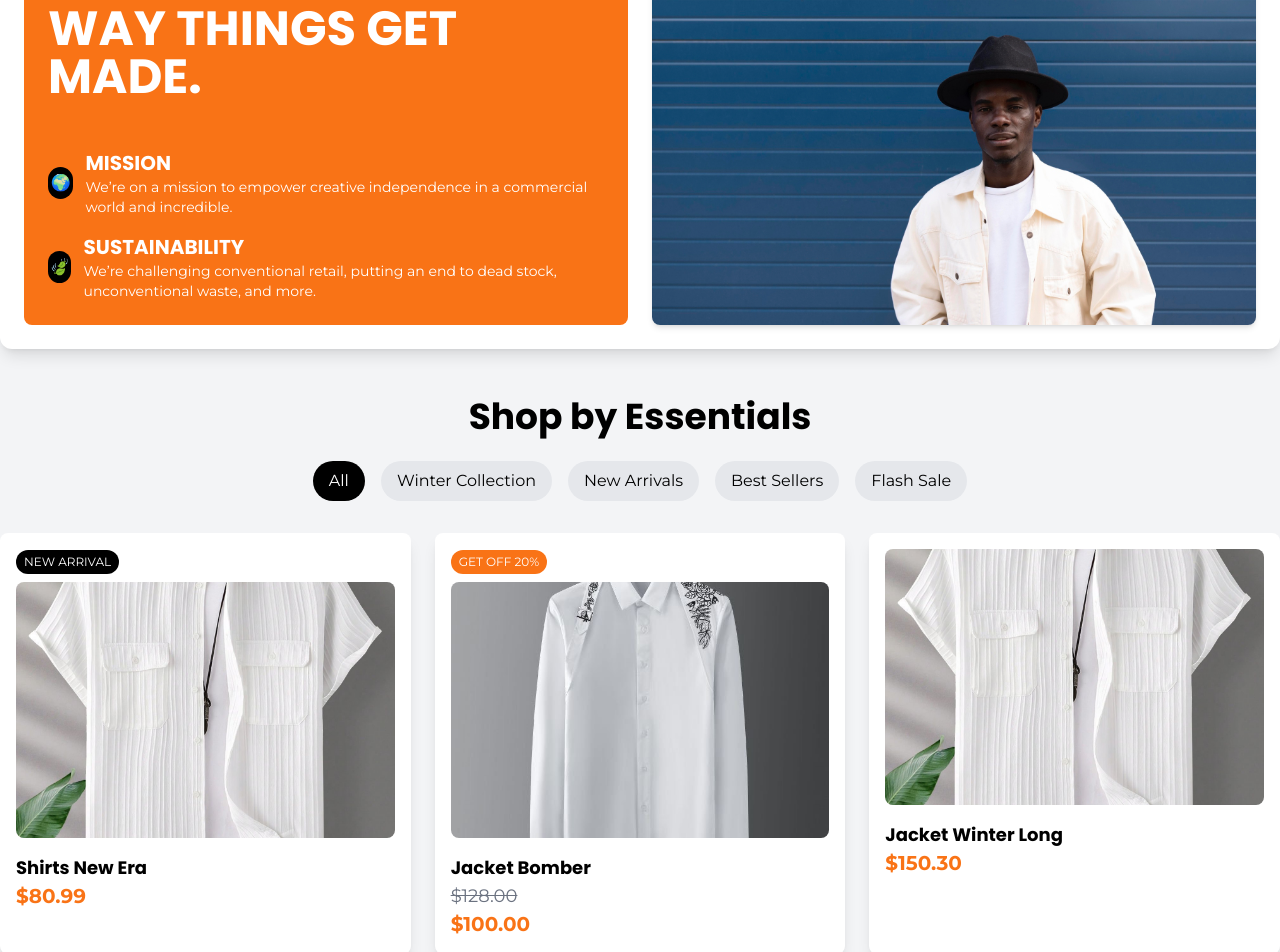
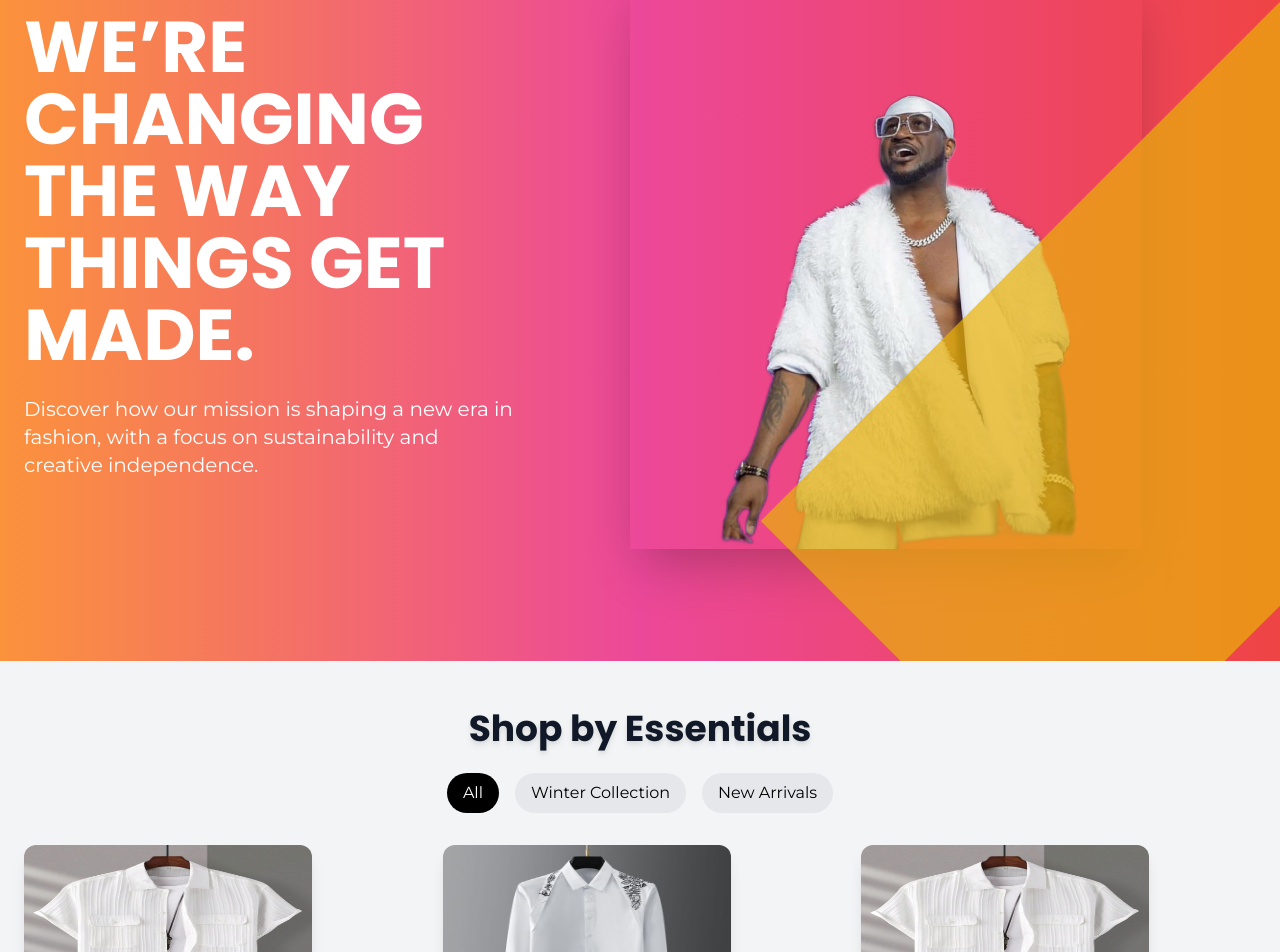
Before and after one commit to lokytech5/mucluxury-app, a Next.js app: page /product in a window 1280 px wide. Shown: the part 139-1091 px from the top of the page. Built offline with nearby package versions, Linux system fonts and the light colour scheme.

Commit message:
design product hero page

```diff
--- a/app/components/Drawer.tsx
+++ b/app/components/Drawer.tsx
@@ -6,7 +6,7 @@ const Drawer = () => {
     <label htmlFor="my-drawer-3" aria-label="close sidebar" className="drawer-overlay"></label>
     <ul className="menu p-4 w-80 min-h-full bg-base-200 text-base-content flex flex-col justify-center items-center space-y-4 no-underline rounded-box">
       <li className="text-center">
-        <a className="cursor-pointer">Home</a>
+        <a href="/" className="cursor-pointer">Home</a>
       </li>
       <li className="text-center">
 
--- a/app/product/page.tsx
+++ b/app/product/page.tsx
@@ -1,72 +1,90 @@
 import React from 'react';
+import ProductCard from '../components/ProductCard';
+
+const products = [
+  { id: 1, name: 'Shirts New Era', price: '$80.99', imageUrl: '/images/product1.jpg', description: "A new era of fashion." },
+  { id: 2, name: 'Jacket Bomber', price: '$100.00', imageUrl: '/images/product2.jpg', description: "Stay warm in style." },
+  { id: 3, name: 'Jacket Winter Long', price: '$150.30', imageUrl: '/images/product1.jpg', description: "Perfect for winter chills." },
+];
 
 const ProductPage = () => {
   return (
-    <div className="bg-gray-100 py-12">
+    <div className="bg-gray-100 min-h-screen">
       {/* Hero Section */}
-      <div className="container mx-auto p-6 rounded-xl shadow-lg bg-white grid grid-cols-1 md:grid-cols-2 gap-6 mb-12">
-        {/* Text Section */}
-        <div className="bg-orange-500 text-white p-6 rounded-lg flex flex-col justify-center">
-          <h1 className="text-4xl md:text-5xl font-bold mb-4">WE’RE CHANGING THE WAY THINGS GET MADE.</h1>
-          <div className="mt-8">
-            <div className="flex items-center mb-4">
-              <span className="inline-block w-8 h-8 bg-black text-white flex items-center justify-center rounded-full mr-3">🌍</span>
-              <div>
-                <h3 className="text-xl font-semibold">MISSION</h3>
-                <p className="text-sm">We’re on a mission to empower creative independence in a commercial world and incredible.</p>
-              </div>
-            </div>
-            <div className="flex items-center">
-              <span className="inline-block w-8 h-8 bg-black text-white flex items-center justify-center rounded-full mr-3">🍃</span>
-              <div>
-                <h3 className="text-xl font-semibold">SUSTAINABILITY</h3>
-                <p className="text-sm">We’re challenging conventional retail, putting an end to dead stock, unconventional waste, and more.</p>
-              </div>
-            </div>
+      <div className="relative overflow-hidden bg-gradient-to-r from-orange-400 via-pink-500 to-red-500 text-white py-16 md:py-28">
+        <div className="container mx-auto px-6 flex flex-col md:flex-row items-center justify-between">
+
+          {/* Text Section for Small Screens */}
+          <div className="block md:hidden text-center mt-4">
+            <h1 className="text-4xl sm:text-5xl font-bold leading-tight mb-6 animate-fadeInUp">
+              WE’RE CHANGING THE WAY THINGS GET MADE.
+            </h1>
           </div>
+
+          {/* Image Section for Small Screens */}
+          <div className="md:hidden w-full flex justify-center mb-10">
+            <img
+              src="/images/ad.png"
+              alt="Product Hero"
+              className="shadow-2xl w-full max-w-xs sm:max-w-sm object-contain"
+            />
+          </div>
+
+          {/* Supporting Text Section for Small Screens */}
+          <div className="block md:hidden text-center">
+            <p className="text-md sm:text-lg mb-8 animate-fadeInUp delay-200">
+              Discover how our mission is shaping a new era in fashion, with a focus on sustainability and creative independence.
+            </p>
+          </div>
+
+          {/* Text Section for Medium and Large Screens */}
+          <div className="hidden md:flex flex-col justify-center text-center md:text-left md:w-1/2 lg:w-2/5 text-shadow-lg">
+            <h1 className="text-4xl sm:text-5xl md:text-6xl lg:text-7xl font-bold leading-tight mb-6 animate-fadeInUp">
+              WE’RE CHANGING THE WAY THINGS GET MADE.
+            </h1>
+            <p className="text-md sm:text-lg md:text-xl mb-8 animate-fadeInUp delay-200">
+              Discover how our mission is shaping a new era in fashion, with a focus on sustainability and creative independence.
+            </p>
+          </div>
+
+          {/* Image Section for Medium and Large Screens */}
+          <div className="hidden md:flex md:w-1/2 lg:w-3/5 justify-center items-center animate-float">
+            <img
+              src="/images/ad.png"
+              alt="Product Hero"
+              className="shadow-2xl w-full max-w-md lg:max-w-lg object-contain"
+            />
+          </div>
+
+          {/* Overlapping Element */}
+          <div className="absolute top-0 right-0 w-1/3 h-full bg-yellow-500 opacity-70 transform rotate-45 translate-x-32 translate-y-32 pointer-events-none animate-bounceSlow"></div>
         </div>
 
-        {/* Image Section */}
-        <div className="flex justify-center items-center">
-          <img src="/images/catgory7.jpg" alt="Product Hero" className="rounded-lg shadow-md w-full h-full object-cover" />
-        </div>
+        {/* Parallax Background Effect */}
+        <div className="absolute inset-0 w-full h-full bg-parallax bg-cover bg-center opacity-10 pointer-events-none"></div>
       </div>
 
       {/* Shop by Essentials Section */}
-      <div className="container mx-auto">
-        <h2 className="text-3xl md:text-4xl font-bold mb-6 text-center">Shop by Essentials</h2>
+      <div className="container mx-auto px-6 py-12">
+        <h2 className="text-3xl md:text-4xl font-bold mb-6 text-center text-gray-900 leading-tight drop-shadow-md animate-fadeInUp">
+          Shop by Essentials
+        </h2>
         <div className="flex justify-center mb-8">
-          <button className="px-4 py-2 mx-2 bg-black text-white rounded-full">All</button>
-          <button className="px-4 py-2 mx-2 bg-gray-200 text-black rounded-full">Winter Collection</button>
-          <button className="px-4 py-2 mx-2 bg-gray-200 text-black rounded-full">New Arrivals</button>
-          <button className="px-4 py-2 mx-2 bg-gray-200 text-black rounded-full">Best Sellers</button>
-          <button className="px-4 py-2 mx-2 bg-gray-200 text-black rounded-full">Flash Sale</button>
+          <button className="px-4 py-2 mx-2 bg-black text-white rounded-full hover:shadow-lg transition duration-300">All</button>
+          <button className="px-4 py-2 mx-2 bg-gray-200 text-black rounded-full hover:shadow-lg transition duration-300">Winter Collection</button>
+          <button className="px-4 py-2 mx-2 bg-gray-200 text-black rounded-full hover:shadow-lg transition duration-300">New Arrivals</button>
         </div>
 
-        <div className="grid grid-cols-1 md:grid-cols-3 gap-6">
-          {/* Product 1 */}
-          <div className="bg-white p-4 rounded-lg shadow-lg">
-            <span className="inline-block bg-black text-white px-2 py-1 rounded-full text-xs mb-2">NEW ARRIVAL</span>
-            <img src="/images/product1.jpg" alt="Shirts New Era" className="w-full h-64 object-cover rounded-lg mb-4"/>
-            <h3 className="text-lg font-semibold">Shirts New Era</h3>
-            <p className="text-orange-500 text-xl font-bold">$80.99</p>
-          </div>
-
-          {/* Product 2 */}
-          <div className="bg-white p-4 rounded-lg shadow-lg">
-            <span className="inline-block bg-orange-500 text-white px-2 py-1 rounded-full text-xs mb-2">GET OFF 20%</span>
-            <img src="/images/product2.jpg" alt="Jacket Bomber" className="w-full h-64 object-cover rounded-lg mb-4"/>
-            <h3 className="text-lg font-semibold">Jacket Bomber</h3>
-            <p className="text-gray-500 text-lg line-through">$128.00</p>
-            <p className="text-orange-500 text-xl font-bold">$100.00</p>
-          </div>
-
-          {/* Product 3 */}
-          <div className="bg-white p-4 rounded-lg shadow-lg">
-            <img src="/images/product1.jpg" alt="Jacket Winter Long" className="w-full h-64 object-cover rounded-lg mb-4"/>
-            <h3 className="text-lg font-semibold">Jacket Winter Long</h3>
-            <p className="text-orange-500 text-xl font-bold">$150.30</p>
-          </div>
+        <div className="grid grid-cols-1 sm:grid-cols-2 lg:grid-cols-3 gap-6">
+          {products.map((product) => (
+            <ProductCard
+              key={product.id}
+              name={product.name}
+              price={product.price}
+              imageUrl={product.imageUrl}
+              description={product.description}
+            />
+          ))}
         </div>
       </div>
     </div>
```
Also changed, not shown: public/images/ad.png (added).
